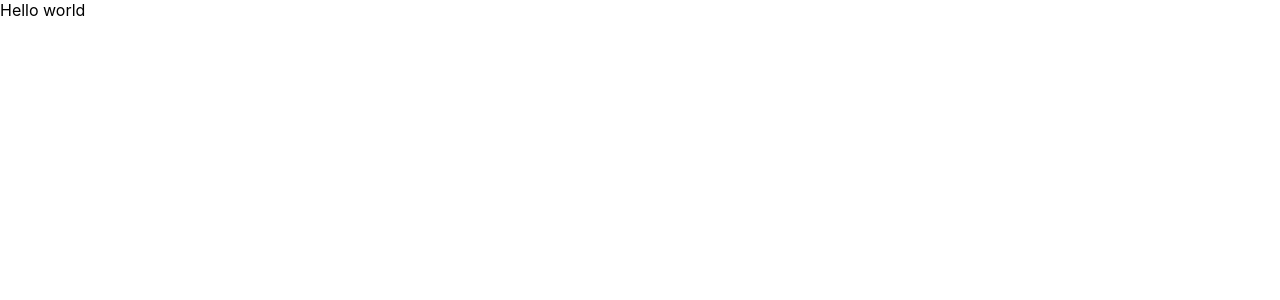
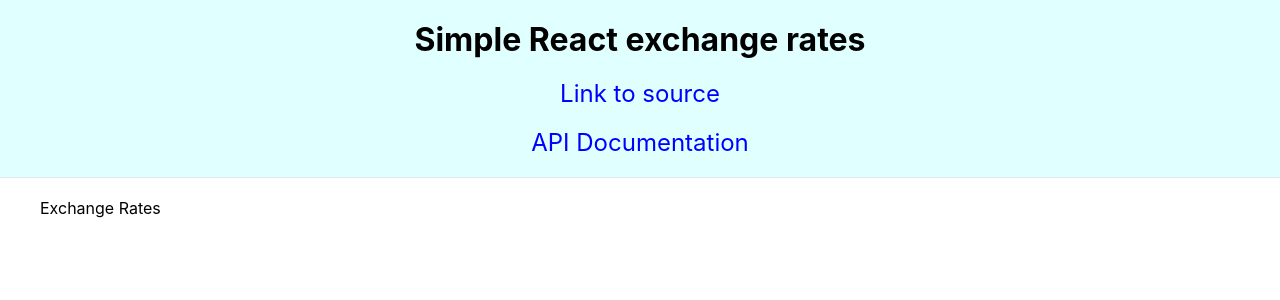
Before and after one commit to TchernyavskyDaniil/exchange-rates, a React (Create React App) app: page / in a window 1280 px wide. Shown: the top 300 px of the page. Built offline with nearby package versions, Linux system fonts and the light colour scheme; the HTML template or start-up script is replaced by a standard one.

Commit message:
added basic layout

```diff
--- a/package.json
+++ b/package.json
@@ -3,13 +3,14 @@
   "version": "0.1.0",
   "private": true,
   "dependencies": {
+    "ky": "^0.13.0",
     "normalize.css": "^8.0.1",
     "now": "^16.2.0",
     "prop-types": "^15.7.2",
     "react": "^16.9.0",
     "react-dom": "^16.9.0",
+    "react-helmet": "^5.2.1",
     "react-scripts": "3.1.1",
-    "react-helmet": "^5.2.1",
     "styled-components": "^4.3.2"
   },
   "devDependencies": {
--- a/src/App.js
+++ b/src/App.js
@@ -1,7 +1,21 @@
-import React from 'react';
+import React, { Component } from 'react';
 
-function App() {
-  return <div className="App">Hello world</div>;
+import { Header } from './layout/Header';
+import { Main } from './layout/Main';
+
+class App extends Component {
+  componentDidCatch(error, errorInfo) {
+    console.log(error, errorInfo)
+  }
+
+  render() {
+    return (
+      <>
+        <Header />
+        <Main />
+      </>
+    );
+  }
 }
 
 export default App;
--- /dev/null
+++ b/src/features/ExchangeRates/index.js
@@ -0,0 +1,3 @@
+import React from 'react';
+
+export const ExchangeRates = () => <> Exchange Rates </>;
--- /dev/null
+++ b/src/layout/Header.js
@@ -0,0 +1,45 @@
+import React from 'react';
+import styled from 'styled-components';
+
+const HeaderView = styled.header`
+  background-color: lightcyan;
+  border-bottom: 1px solid lavender;
+  display: flex;
+  flex-direction: column;
+  align-items: center;
+  padding: 20px 0;
+`;
+
+const Title = styled.h1`
+  margin: 0;
+`;
+
+const LinkToSource = styled.a`
+  text-decoration: none;
+  color: blue;
+  font-size: 24px;
+  transition: 0.4s ease color;
+  padding: 20px 0;
+
+  &:hover {
+    color: slateblue;
+  }
+`;
+
+const LinkToAPI = styled(LinkToSource)`
+  padding: 0;
+`;
+
+const linkToSource = 'Link to source'
+
+const linkToAPIDoc = 'API Documentation'
+
+export const Header = () => (
+  <HeaderView>
+    <Title> Simple React exchange rates</Title>
+    <LinkToSource href="https://github.com/TchernyavskyDaniil/exchange-rates" target="_blank" title={linkToSource}>
+      {linkToSource}
+    </LinkToSource>
+    <LinkToAPI href="https://ratesapi.io/documentation/" title={linkToAPIDoc}> {linkToAPIDoc} </LinkToAPI>
+  </HeaderView>
+);
--- /dev/null
+++ b/src/layout/Main.js
@@ -0,0 +1,14 @@
+import React from 'react';
+import styled from 'styled-components';
+
+import { ExchangeRates } from '../features/ExchangeRates';
+
+const MainView = styled.main`
+  padding: 20px 40px;
+`;
+
+export const Main = () => (
+  <MainView>
+    <ExchangeRates />
+  </MainView>
+);
```
Also changed, not shown: src/api/config.js (added, +8 -0 lines), src/helpers.js (added, +11 -0 lines), 1 other file (tests, documents, lock files or other folders).
